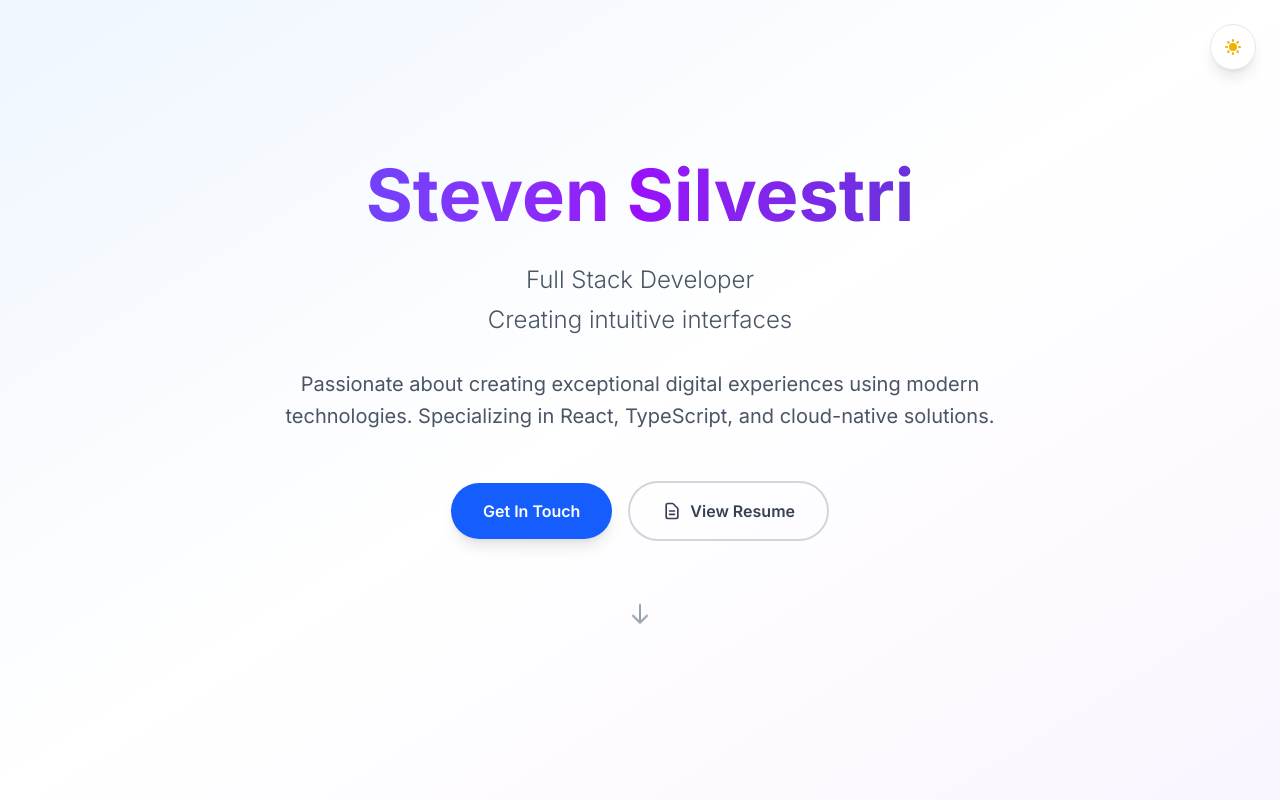
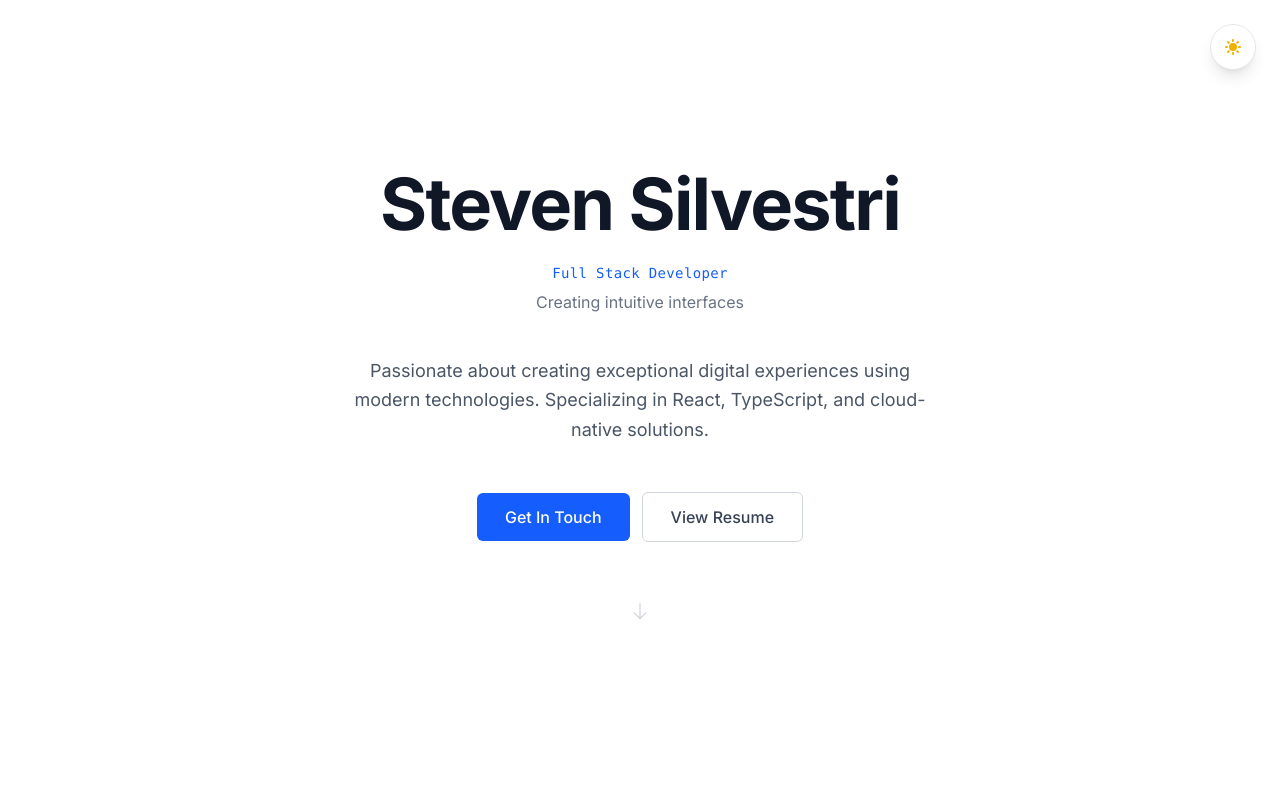
Before and after one commit to ssilve1989/ssilve1989.github.io, an Astro site: page / in a window 1280 px wide. Shown: the top 800 px of the page. Built offline with nearby package versions, Linux system fonts and the light colour scheme; Astro itself is replaced by a stand-in of ours.

Commit message:
refactor(hero): redesign to minimal type-led style

```diff
--- a/src/components/Hero.astro
+++ b/src/components/Hero.astro
@@ -1,64 +1,53 @@
 ---
-// Hero component - modern redesign
+// Hero component - minimal redesign
 ---
 
-<div class="container mx-auto px-6 py-20 text-center">
-  <!-- Main heading with modern typography -->
-  <div class="mb-8">
-    <h1 class="text-5xl md:text-7xl font-bold bg-gradient-to-r from-blue-600 via-purple-600 to-blue-800 bg-clip-text text-transparent mb-6 leading-tight">
+<section class="min-h-screen flex items-center justify-center bg-white dark:bg-gray-900 px-6">
+  <div class="max-w-2xl mx-auto text-center">
+    <h1 class="text-5xl md:text-7xl font-bold tracking-tight text-gray-900 dark:text-white mb-5">
       Steven Silvestri
     </h1>
-    <div class="text-xl md:text-2xl text-gray-600 dark:text-gray-300 font-light">
-      <span class="block mb-2">Full Stack Developer</span>
-      <div class="h-8 overflow-hidden">
-        <div class="animate-text-scroll">
-          <div class="h-8 flex items-center justify-center">Building modern web experiences</div>
-          <div class="h-8 flex items-center justify-center">Crafting scalable applications</div>
-          <div class="h-8 flex items-center justify-center">Solving complex problems</div>
-          <div class="h-8 flex items-center justify-center">Creating intuitive interfaces</div>
-        </div>
+
+    <div class="mb-10">
+      <span class="font-mono text-sm text-blue-600 dark:text-blue-400 tracking-wide">Full Stack Developer</span>
+      <div class="h-7 overflow-hidden mt-1">
+        <div class="text-scroll">
+          <div class="h-7 flex items-center justify-center text-gray-500 dark:text-gray-400">Building modern web experiences</div>
+          <div class="h-7 flex items-center justify-center text-gray-500 dark:text-gray-400">Crafting scalable applications</div>
+          <div class="h-7 flex items-center justify-center text-gray-500 dark:text-gray-400">Solving complex problems</div>
+          <div class="h-7 flex items-center justify-center text-gray-500 dark:text-gray-400">Creating intuitive interfaces</div>
         </div>
       </div>
     </div>
 
-  <!-- Short bio -->
-  <p class="text-lg md:text-xl text-gray-600 dark:text-gray-300 max-w-3xl mx-auto mb-12 leading-relaxed">
+    <p class="text-lg text-gray-600 dark:text-gray-300 max-w-xl mx-auto mb-12 leading-relaxed">
       Passionate about creating exceptional digital experiences using modern technologies.
       Specializing in React, TypeScript, and cloud-native solutions.
     </p>
 
-  <!-- Action buttons -->
-  <div class="flex flex-col sm:flex-row gap-4 justify-center items-center mb-16">
+    <div class="flex flex-col sm:flex-row gap-3 justify-center items-center mb-16">
       <a
         href="#contact"
-      class="px-8 py-4 bg-blue-600 hover:bg-blue-700 text-white font-semibold rounded-full shadow-lg hover:shadow-xl transform hover:-translate-y-1 transition-all duration-300"
+        class="px-7 py-3 bg-blue-600 dark:bg-blue-500 text-white font-medium rounded-md hover:bg-blue-700 dark:hover:bg-blue-400 transition-colors duration-200"
       >
         Get In Touch
       </a>
-
       <a
         href="/resume"
         target="_blank"
-      class="px-8 py-4 border-2 border-gray-300 dark:border-gray-600 text-gray-700 dark:text-gray-300 hover:border-blue-500 dark:hover:border-blue-400 font-semibold rounded-full hover:shadow-lg transform hover:-translate-y-1 transition-all duration-300"
+        class="px-7 py-3 border border-gray-300 dark:border-gray-700 text-gray-700 dark:text-gray-300 font-medium rounded-md hover:border-blue-600 dark:hover:border-blue-400 transition-colors duration-200"
       >
-      <span class="flex items-center gap-2">
-        <svg class="w-5 h-5" fill="none" stroke="currentColor" viewBox="0 0 24 24">
-          <path stroke-linecap="round" stroke-linejoin="round" stroke-width="2" d="M9 12h6m-6 4h6m2 5H7a2 2 0 01-2-2V5a2 2 0 012-2h5.586a1 1 0 01.707.293l5.414 5.414a1 1 0 01.293.707V19a2 2 0 01-2 2z"></path>
-        </svg>
         View Resume
-      </span>
       </a>
     </div>
 
-  <!-- Scroll indicator -->
-  <div class="animate-bounce">
-    <a href="#about" class="inline-block p-2 text-gray-400 hover:text-blue-600 dark:hover:text-blue-400 transition-colors">
-      <svg class="w-6 h-6" fill="none" stroke="currentColor" viewBox="0 0 24 24">
-        <path stroke-linecap="round" stroke-linejoin="round" stroke-width="2" d="M19 14l-7 7m0 0l-7-7m7 7V3"></path>
+    <a href="#about" class="inline-block text-gray-300 dark:text-gray-600 hover:text-gray-500 dark:hover:text-gray-400 transition-colors">
+      <svg class="w-5 h-5 mx-auto animate-bounce" fill="none" stroke="currentColor" viewBox="0 0 24 24">
+        <path stroke-linecap="round" stroke-linejoin="round" stroke-width="1.5" d="M19 14l-7 7m0 0l-7-7m7 7V3"></path>
       </svg>
     </a>
   </div>
-</div>
+</section>
 
 <style>
   @keyframes text-scroll {
@@ -68,8 +57,12 @@
     75%, 95% { transform: translateY(-75%); }
     100% { transform: translateY(-100%); }
   }
-
-  .animate-text-scroll {
+  .text-scroll {
     animation: text-scroll 8s infinite;
   }
+  @media (prefers-reduced-motion: reduce) {
+    .text-scroll, .animate-bounce {
+      animation: none;
+    }
+  }
 </style>
--- a/src/pages/index.astro
+++ b/src/pages/index.astro
@@ -14,9 +14,7 @@ import ThemeToggle from '../components/ThemeToggle.astro';
   <ThemeToggle />
 
   <!-- Hero Section -->
-  <section class="min-h-screen flex items-center justify-center bg-gradient-to-br from-blue-50 via-white to-purple-50 dark:from-gray-900 dark:via-gray-800 dark:to-blue-900">
-    <Hero />
-  </section>
+  <Hero />
 
   <!-- About Section -->
   <section id="about" class="py-20 bg-white dark:bg-gray-800">
```
Lines whose indentation alone changed are shown as unchanged.
